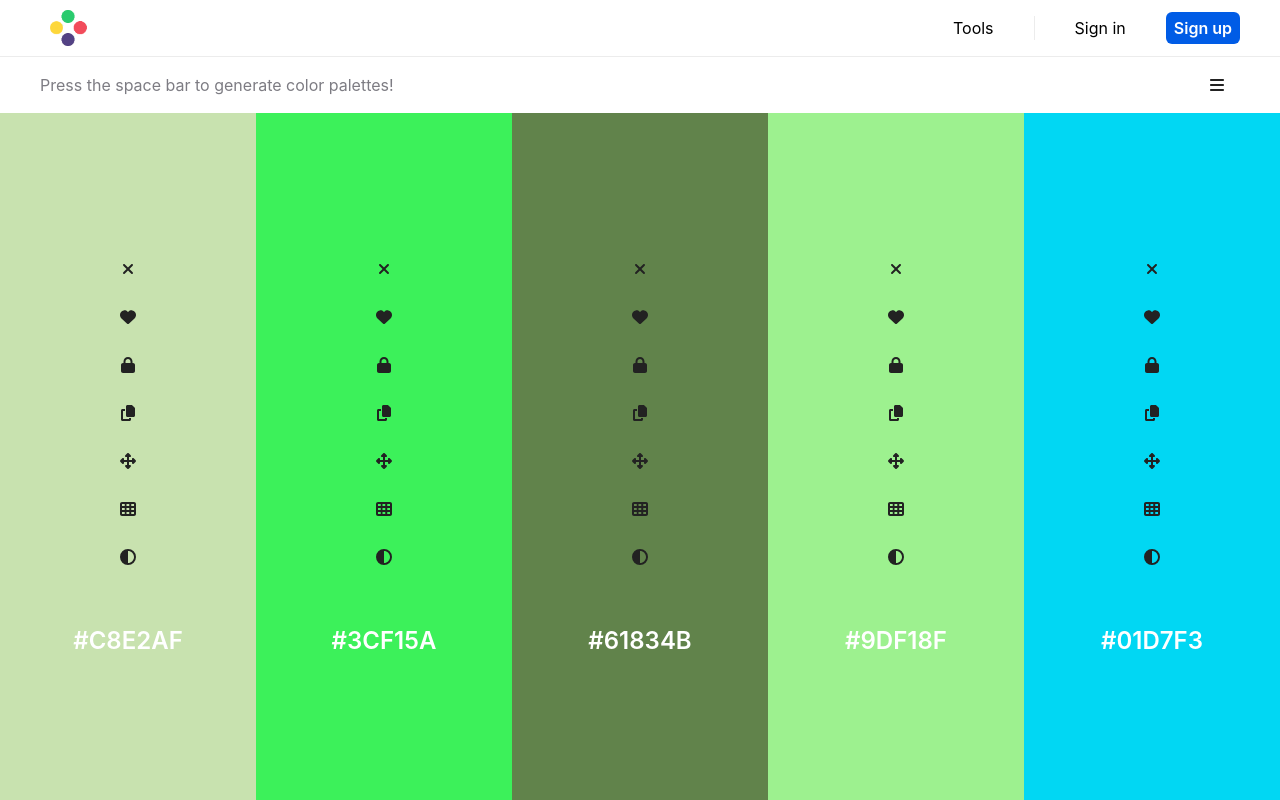
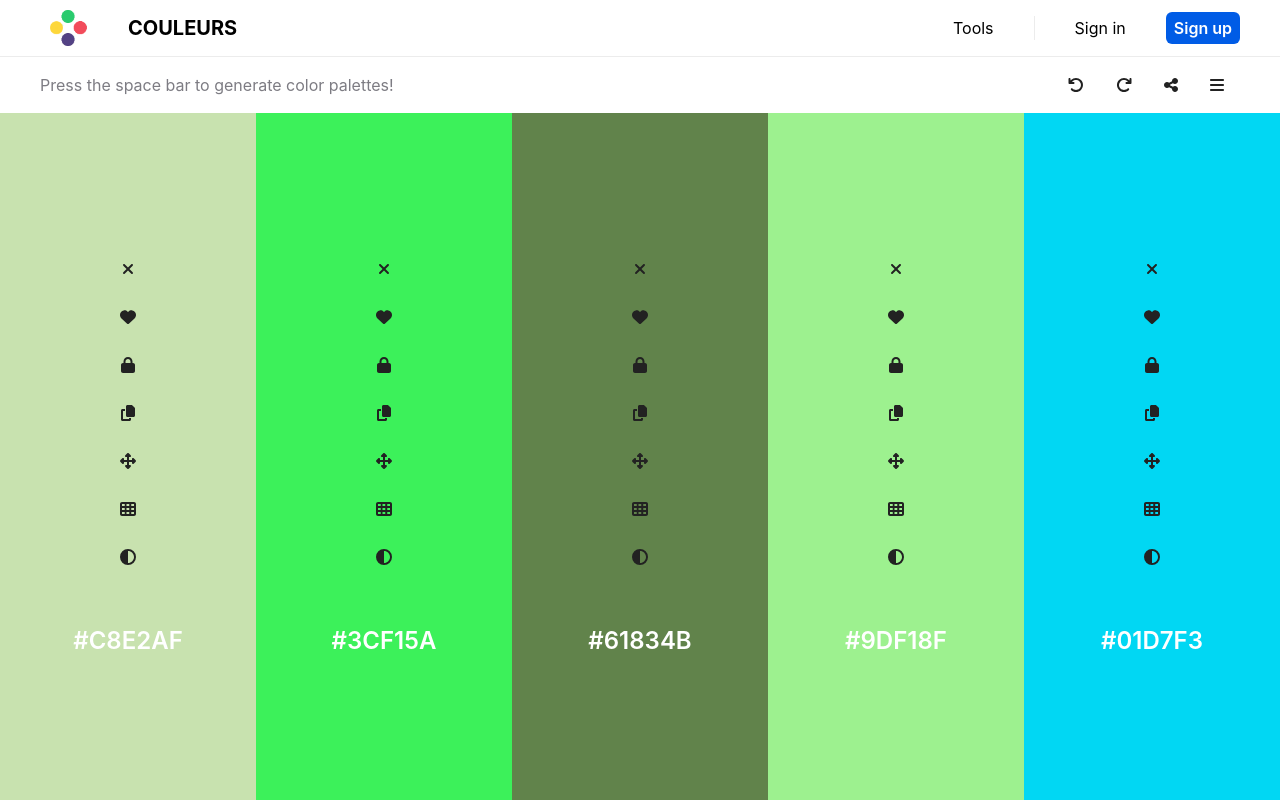
Before and after one commit to TheoToni/Couleurs, a React (Vite) app: page / in a window 1280 px wide. Built offline with nearby package versions, Linux system fonts and the light colour scheme.

Commit message:
Completing Toolbox Design

```diff
--- a/src/App.tsx
+++ b/src/App.tsx
@@ -1,9 +1,15 @@
 import React, { useState } from "react";
 import ColorfulDiv from "../src/components/ColorfulDiv";
-import { faBars } from "@fortawesome/free-solid-svg-icons";
+import {
+  faBars,
+  faRedo,
+  faShareAlt,
+  faUndo,
+} from "@fortawesome/free-solid-svg-icons";
 import { FontAwesomeIcon } from "@fortawesome/react-fontawesome";
 import Navigation from "./components/Navigation";
 import SideBar from "./components/SideBar";
+import { motion } from "framer-motion"; // Import motion from framer-motion
 
 const App: React.FC = () => {
   // Add state to toggle the sidebar
@@ -17,23 +23,40 @@ const App: React.FC = () => {
   return (
     <div className="flex flex-col h-screen overflow-hidden">
       <Navigation />
-      <div className="toolbox bg-white p-2 pl-10 pr-10 flex items-center justify-between">
-        <div className="leftToolbox">
+      <div className="toolbox bg-white p-2 pl-10 pr-10 flex items-center justify-end">
+        <div className="leftToolbox mr-auto">
           <p className="text-md text-[#7d7c83]">
             Press the space bar to generate color palettes!
           </p>
         </div>
-        <div className="rightToolbox">
-          {/* Toggle sidebar button */}
-          <div
-            className="group relative hover:bg-black-light inline-block p-2 pl-4 pr-4 cursor-pointer rounded-md"
-            onClick={toggleSidebar}
-          >
+        <div className="group relative hover:bg-black-light inline-block p-2 pl-4 pr-4 cursor-pointer rounded-md">
+          <FontAwesomeIcon icon={faUndo} className="text-[#222]" />
+          <span className="w-max hidden group-hover:block absolute bottom-full mb-2 left-1/2 transform -translate-x-1/2 px-2 py-1 text-xs text-white bg-black rounded-md">
+            Undo
+          </span>
+        </div>
+        <div className="group relative hover:bg-black-light inline-block p-2 pl-4 pr-4 cursor-pointer rounded-md">
+          <FontAwesomeIcon icon={faRedo} className="text-[#222]" />
+          <span className="w-max hidden group-hover:block absolute bottom-full mb-2 left-1/2 transform -translate-x-1/2 px-2 py-1 text-xs text-white bg-black rounded-md">
+            Redo
+          </span>
+        </div>
+        <div className="group relative hover:bg-black-light inline-block p-2 pl-4 pr-4 cursor-pointer rounded-md">
+          <FontAwesomeIcon icon={faShareAlt} className="text-[#222]" />
+          <span className="w-max hidden group-hover:block absolute bottom-full mb-2 left-1/2 transform -translate-x-1/2 px-2 py-1 text-xs text-white bg-black rounded-md">
+            Export
+          </span>
+        </div>
+        <div
+          className=" group relative hover:bg-black-light inline-block p-2 pl-4 pr-4 cursor-pointer rounded-md"
+          onClick={toggleSidebar}
+        >
+          <motion.div animate={{ rotate: isSidebarOpen ? 90 : 0 }}>
             <FontAwesomeIcon icon={faBars} className="text-[#222]" />
-            <span className="hidden w-max group-hover:block absolute bottom-8 mb-2 left-1/3 transform -translate-x-1/2 px-2 py-1 text-xs text-white bg-black rounded-md">
-              Saved palettes
-            </span>
-          </div>
+          </motion.div>
+          <span className="hidden w-max group-hover:block absolute bottom-full mb-2 left-1/3 transform -translate-x-1/2 px-2 py-1 text-xs text-white bg-black rounded-md">
+            Saved palettes
+          </span>
         </div>
       </div>
       <div className="flex colordivwrapper flex-1">
--- a/src/components/Navigation.tsx
+++ b/src/components/Navigation.tsx
@@ -9,7 +9,9 @@ function Navigation() {
             alt="logo"
           />
         </a>
+        <h1 className="font-bold text-xl">COULEURS</h1>
       </div>
+
       <div className="right flex items-center gap-10 ">
         <p className="cursor-pointer border-r border-[#ececec] pr-10 ">Tools</p>
         <p className="cursor-pointer">Sign in</p>
--- a/src/components/SideBar.tsx
+++ b/src/components/SideBar.tsx
@@ -4,11 +4,8 @@ import { FontAwesomeIcon } from "@fortawesome/react-fontawesome";
 // Use the props interface in the functional component
 function SideBar() {
   return (
-    <div
-      className={`sidebar flex flex-col w-64 bg-white border-t p-3 border-[#ececec]
-      }`}
-    >
-      <div className="sidebarnav flex items-center justify-between">
+    <div className="sidebar flex flex-col w-64 bg-white border-t p-3 border-[#ececec]">
+      <div className="sidebar-nav flex items-center justify-between">
         <p className="text-black font-bold">Library</p>
         <div className="group relative hover:bg-black-light inline-block p-2 pl-4 pr-4 cursor-pointer rounded-md">
           <FontAwesomeIcon icon={faPlus} className="text-[#222]" />
@@ -17,6 +14,11 @@ function SideBar() {
           </span>
         </div>
       </div>
+      <div className="sidebar-content mt-5">
+        <p className="text-md text-[#7d7c83]">
+          Your saved color schemes will appear here
+        </p>
+      </div>
     </div>
   );
 }
```
